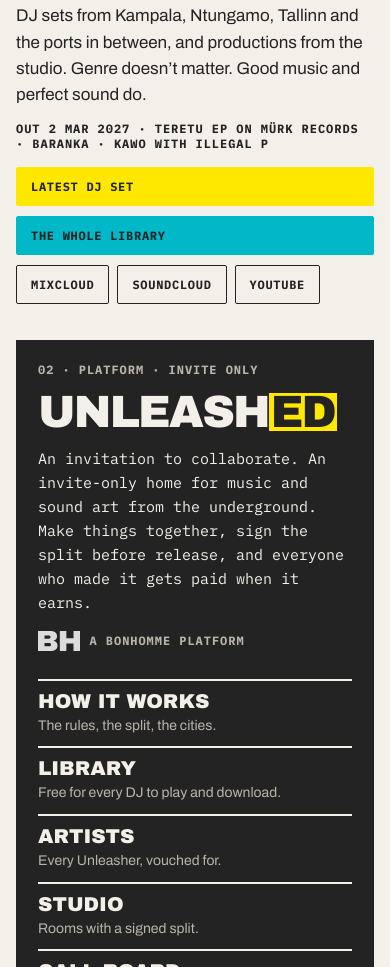
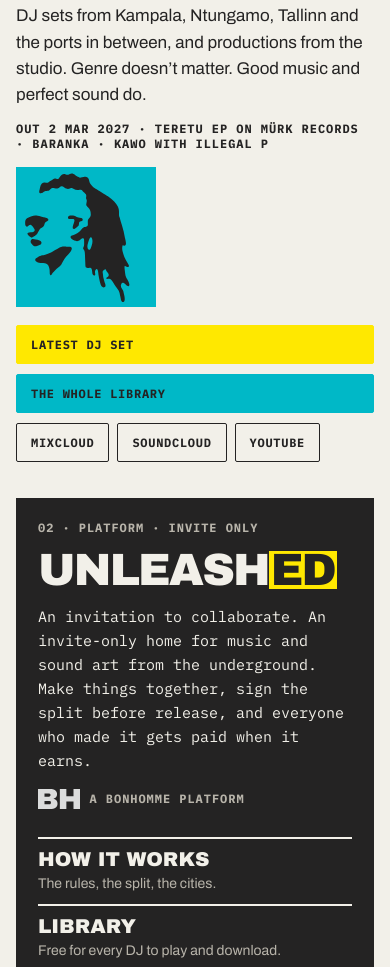
Before and after one commit to theoriginalbonhomme/theoriginalbonhomme.github.io, a plain HTML site: page index.html in a window 390 px wide. Shown: the part 1249-2216 px from the top of the page. Drawn offline with Linux system fonts and the light colour scheme.

Commit message:
Music section: the BONHOMME seal above the buttons
Fills the empty space on the right with the turquoise seal (the stencil
face). Smaller and left-aligned on phones.

Co-Authored-By: Claude Opus 5.5 <noreply@anthropic.com>
Claude-Session: https://claude.ai/code/session_01J3QFvh1XDnLcmEydtKXcuh

```diff
--- a/index.html
+++ b/index.html
@@ -75,6 +75,7 @@ h2.sec{font:400 clamp(32px,6vw,64px)/.95 var(--display);letter-spacing:-.01em;te
 /* music */
 .music{display:grid;grid-template-columns:minmax(0,1.2fr) minmax(0,1fr);gap:clamp(16px,3vw,32px);align-items:end}
 .music .acts{display:grid;gap:10px}
+.music .seal{width:min(100%,240px);height:auto;aspect-ratio:1;display:block;justify-self:end;margin-bottom:8px}
 
 /* Unleashed poster */
 .un{background:#242323;color:#F2F0E9;padding:clamp(22px,4vw,44px);display:grid;gap:28px;container-type:inline-size}
@@ -148,7 +149,7 @@ footer img{height:24px;width:auto;filter:var(--logo)}
 .foot-links a:hover{color:var(--ink)}
 .foot-links a[aria-current="page"]{color:var(--ink);border-bottom-color:var(--tq)}
 @media (max-width:520px){.foot-links{flex-direction:column;gap:2px}}
-@media (max-width:760px){.music,.publishing{grid-template-columns:1fr}.map{grid-template-columns:repeat(2,minmax(0,1fr))}.map a{min-height:0;padding:14px}.map a .th{width:calc(100% + 28px);margin:-14px -14px 4px}.map a b{font-size:18px}.map a span{font-size:13px}}
+@media (max-width:760px){.music .seal{width:140px;justify-self:start}.music,.publishing{grid-template-columns:1fr}.map{grid-template-columns:repeat(2,minmax(0,1fr))}.map a{min-height:0;padding:14px}.map a .th{width:calc(100% + 28px);margin:-14px -14px 4px}.map a b{font-size:18px}.map a span{font-size:13px}}
 @media (max-width:600px){.about{grid-template-columns:1fr}.portrait{max-width:180px}.game{min-height:380px}}
 @media (prefers-reduced-motion:no-preference){.rr .b,.np .b,.un .b,.btn{transition:transform .12s,box-shadow .12s,background .15s,color .15s}}
 </style>
@@ -196,6 +197,7 @@ footer img{height:24px;width:auto;filter:var(--logo)}
       <p class="mono" style="margin:6px 0 0;font-weight:700">Out 2 Mar 2027 · Teretu EP on MÜRK Records · Baranka · KAWO with iLLEGAL P</p>
     </div>
     <div class="acts">
+      <img class="seal" src="img/bonhomme-seal.svg" alt="The BONHOMME seal: the stencil face on turquoise" width="512" height="512">
       <a class="btn ye" href="/unleashed/#channel">Latest DJ set</a>
       <a class="btn tq" href="/unleashed/#library">The whole library</a>
       <div class="row">
```
